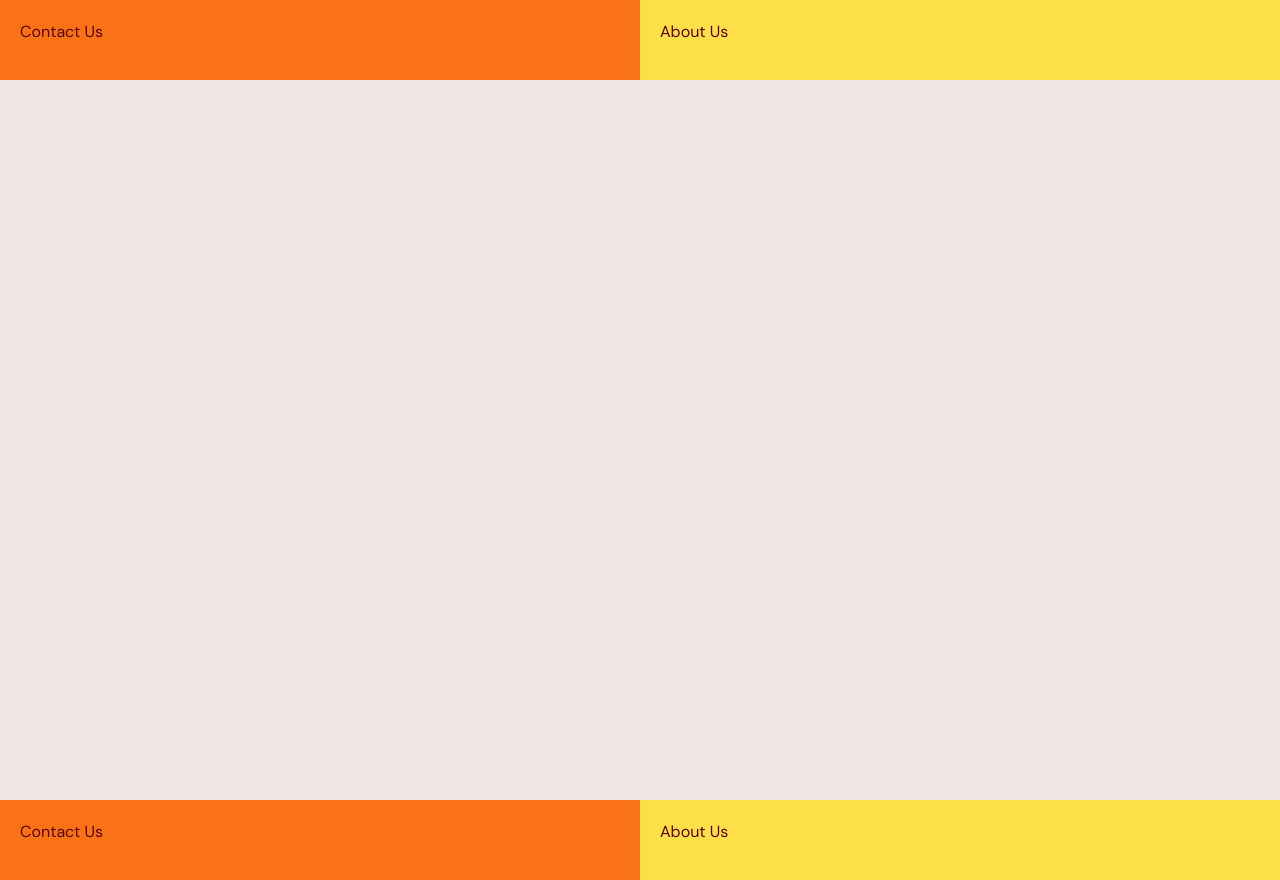
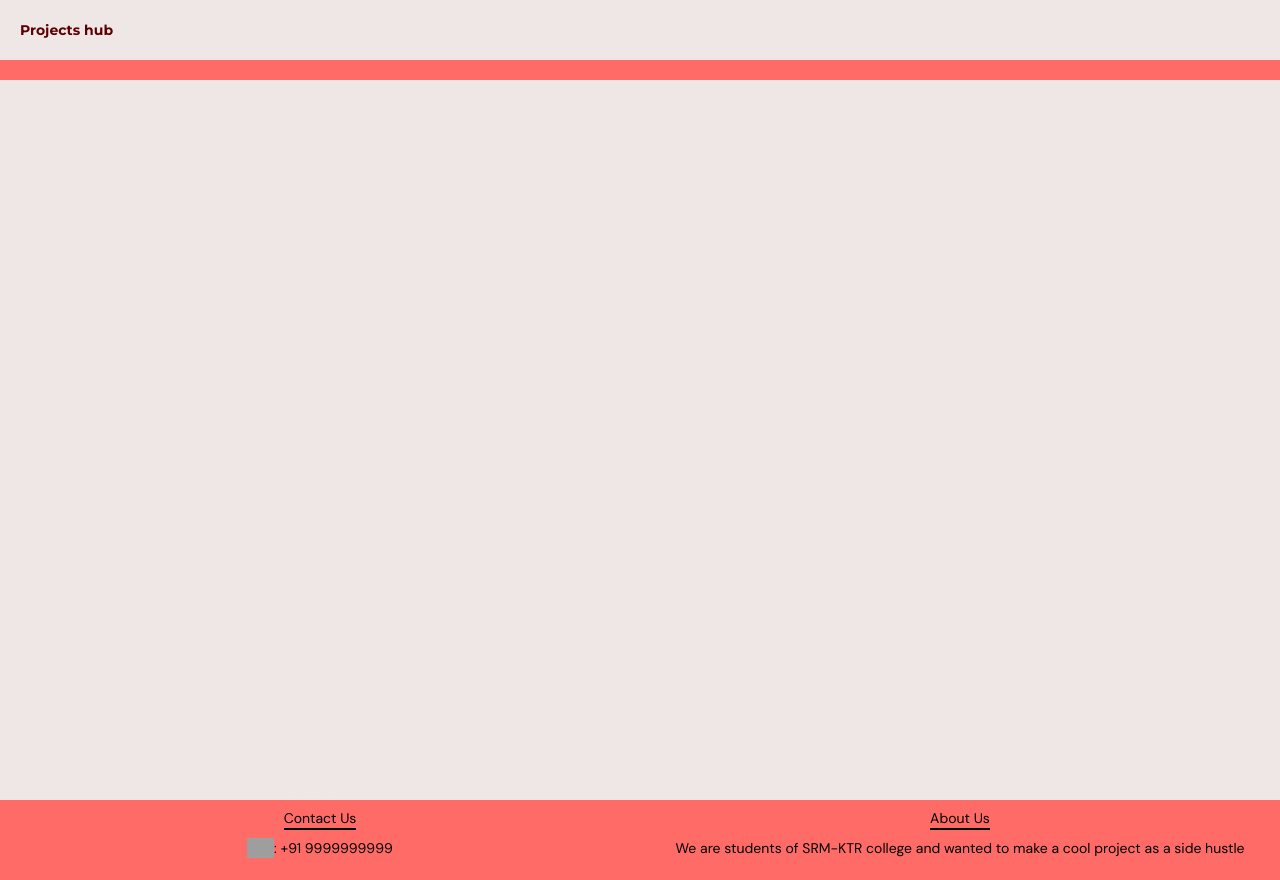
Before and after one commit to Ayush-Singh24/ProjectsHub, a Next.js app: page /components/Footer in a window 1280 px wide. Built offline with nearby package versions, Linux system fonts and the light colour scheme; grey boxes are pictures that could not be loaded.

Commit message:
added and implemented Header component

```diff
--- a/src/pages/_document.tsx
+++ b/src/pages/_document.tsx
@@ -1,11 +1,13 @@
 import { Html, Head, Main, NextScript } from "next/document";
 import Footer from "./components/Footer";
+import Header from "./components/Header";
 
 export default function Document() {
   return (
     <Html lang="en">
       <Head />
       <body>
+        <Header />
         <Main />
         <NextScript />
         <Footer />
--- a/src/pages/components/Footer.tsx
+++ b/src/pages/components/Footer.tsx
@@ -1,9 +1,23 @@
 export default function Footer() {
   return (
-    <footer className="hidden md:block md:h-[10%] max-w-[1550px] mx-auto bg-primary-300">
+    <footer className="hidden md:block md:h-[10%] max-w-[1550px] mx-auto bg-primary-500 text-sm text-black">
       <div className="flex flex-row justify-stretch items-stretch w-full h-full">
-        <div className="bg-orange-500 p-5 basis-1/2">Contact Us</div>
-        <div className="bg-yellow-300 p-5 basis-1/2">About Us</div>
+        <div className="p-2 basis-1/2 flex flex-col justify-start items-center gap-2">
+          <h2 className="text-center border-b-2 border-black">Contact Us</h2>
+          <div className="flex justify-center items-center">
+            <img src="icons/whatsapp.png" alt="wp" className="h-5" />
+            <p>: +91 9999999999</p>
+          </div>
+        </div>
+        <div className="p-2 basis-1/2 flex flex-col justify-start items-center gap-2">
+          <h2 className="text-center border-b-2 border-black">About Us</h2>
+          <div>
+            <p>
+              We are students of SRM-KTR college and wanted to make a cool
+              project as a side hustle
+            </p>
+          </div>
+        </div>
       </div>
     </footer>
   );
--- /dev/null
+++ b/src/pages/components/Header.tsx
@@ -0,0 +1,7 @@
+export default function Header() {
+  return (
+    <div className="p-5 max-w-[1550px] w-full fixed mx-auto bg-gray-50">
+      <h2 className="font-montserrat font-bold text-sm">Projects hub</h2>
+    </div>
+  );
+}
--- a/src/pages/index.tsx
+++ b/src/pages/index.tsx
@@ -7,9 +7,9 @@ export default function Home() {
 
   return (
     <section className="bg-gray-20 h-full max-w-[1550px] p-5 flex flex-col justify-center mx-auto">
-      <div>
+      {/* <div>
         <h2 className="font-montserrat font-bold text-sm">Projects hub</h2>
-      </div>
+      </div> */}
       <div className="font-montserrat flex flex-col gap-3 justify-center items-center h-3/4 my-auto lg:flex-row lg:justify-between">
         <div className="flex flex-col gap-5 text-center max-w-3xl">
           <div className="flex flex-col gap-2">
```
Also changed, not shown: public/icons/whatsapp.png (added).
